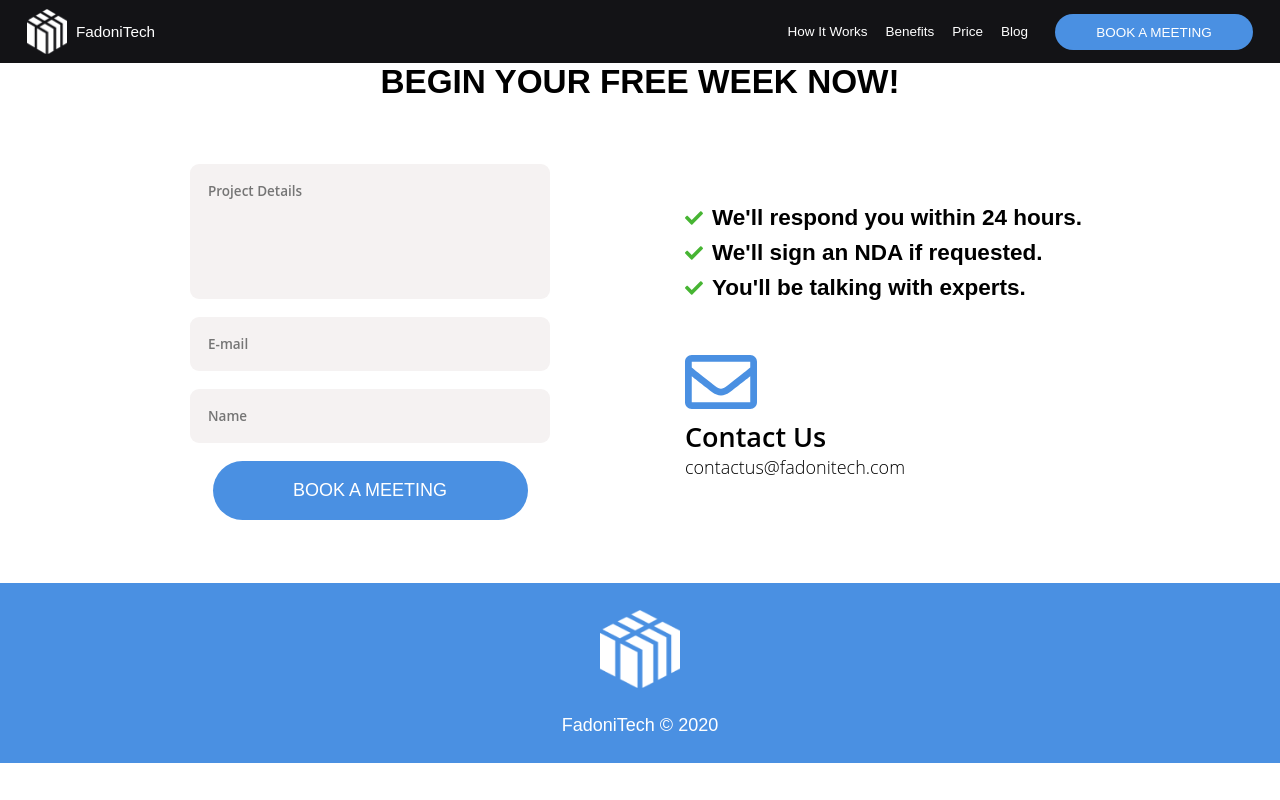
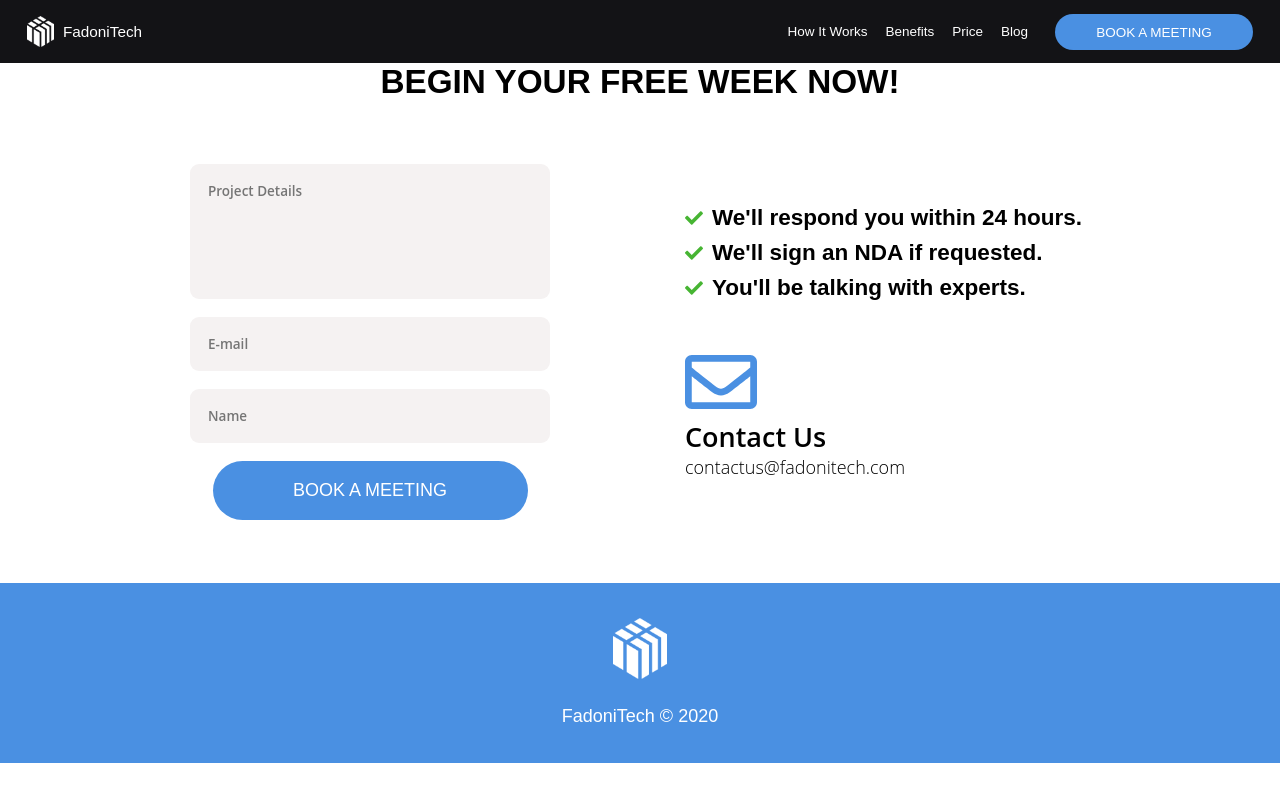
Before and after one commit to fadonitech/front-end-sample-project, a Next.js app: page /contact in a window 1280 px wide. Built offline with nearby package versions, Linux system fonts and the light colour scheme.

Commit message:
Removing next/image

```diff
--- a/components/Footer/Footer.js
+++ b/components/Footer/Footer.js
@@ -1,8 +1,6 @@
-import Image from 'next/image';
-
 const Footer = () => (
   <footer className="footer">
-    <Image
+    <img
       src="/logo-white.png"
       height={91.2}
       width={80}
--- a/components/HomePage/Header.js
+++ b/components/HomePage/Header.js
@@ -1,10 +1,9 @@
-import Image from 'next/image';
 import CtaBtn from '../Buttons/CtaBtn';
 
 const Header = () => (
   <div className="header-homepage">
     <div className="header-homepage__content">
-      <Image
+      <img
         src="/logo-white.png"
         height={148}
         width={130}
--- a/components/HomePage/SubscriptionPlan.js
+++ b/components/HomePage/SubscriptionPlan.js
@@ -1,4 +1,3 @@
-import Image from 'next/image';
 import CtaBtn from '../Buttons/CtaBtn';
 
 const SubscriptionPlan = () => (
--- a/components/Navbar/Navbar.js
+++ b/components/Navbar/Navbar.js
@@ -1,7 +1,6 @@
 import { useRouter } from 'next/router';
 import { useState, useEffect } from 'react';
 import Link from 'next/link';
-import Image from 'next/image';
 
 const Navbar = () => {
   const { pathname } = useRouter();
@@ -29,7 +28,7 @@ const Navbar = () => {
     <div className={`navbar ${scroll.scrollY > 0 || pathname !== '/'  ? 'navbar--bg-black' : ''}`}>
       <Link href="/">
         <div className="navbar--logo">
-          <Image
+          <img
             src="/logo-white.png"
             height={45.6}
             width={40}
--- a/pages/index.js
+++ b/pages/index.js
@@ -1,6 +1,5 @@
 import { useEffect, useState } from 'react';
 import Head from 'next/head'
-import Image from 'next/image';
 
 import Navbar from '../components/Navbar/Navbar';
 import Header from '../components/HomePage/Header';
```
